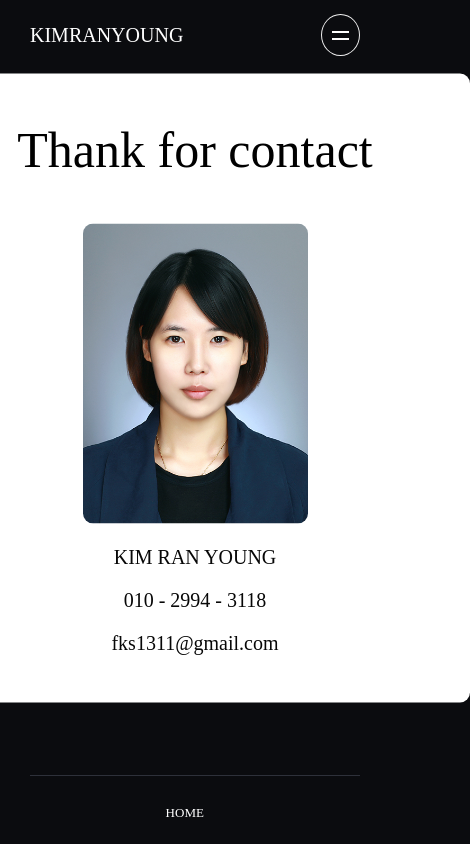
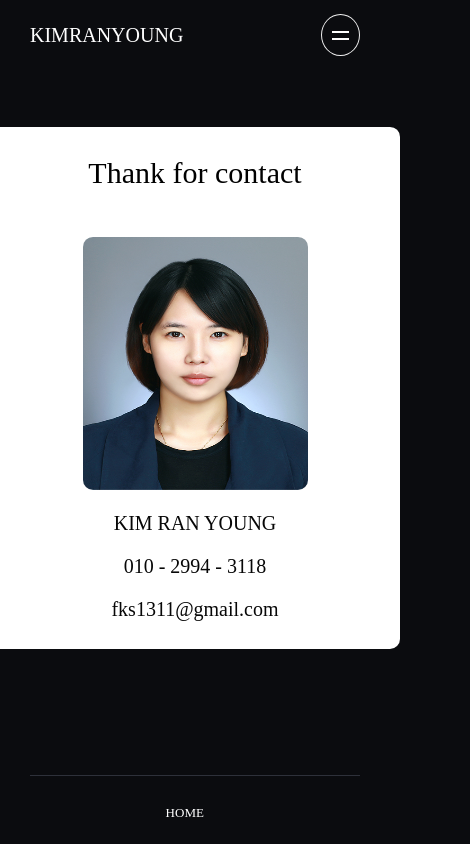
Before and after one commit to fks1311/kim_ran_young, a Next.js app: page /contact in a window 390 px wide. Shown: the top 844 px of the page, 470 px wide, since content can reach past the window. Built offline with nearby package versions, Linux system fonts and the light colour scheme.

Commit message:
contact 반응형 적용

```diff
--- a/src/app/contact/page.js
+++ b/src/app/contact/page.js
@@ -68,6 +68,7 @@ export default function Contact() {
             style={{
               borderRadius: "10px",
             }}
+            unoptimized={true}
             alt="profile"
           />
           <p>KIM RAN YOUNG</p>
@@ -97,14 +98,38 @@ const Frame = styled.div`
   font-size: 2rem;
   border-radius: 10px;
   background-color: white;
+  @media ${({
+      theme: {
+        media: { smaller },
+      },
+    }) => smaller} {
+    min-width: 350px;
+    padding: 3rem;
+  }
 `;
 const HeadContainer = styled.div`
   display: flex;
   font-size: 5rem;
+  @media ${({
+      theme: {
+        media: { smaller },
+      },
+    }) => smaller} {
+    font-size: 3rem;
+  }
 `;
 const ContentContainer = styled(motion.div)`
   display: flex;
   flex-direction: column;
   align-items: center;
   gap: 2.3rem;
+  @media ${({
+      theme: {
+        media: { smaller },
+      },
+    }) => smaller} {
+    img {
+      height: 30vh;
+    }
+  }
 `;
```
